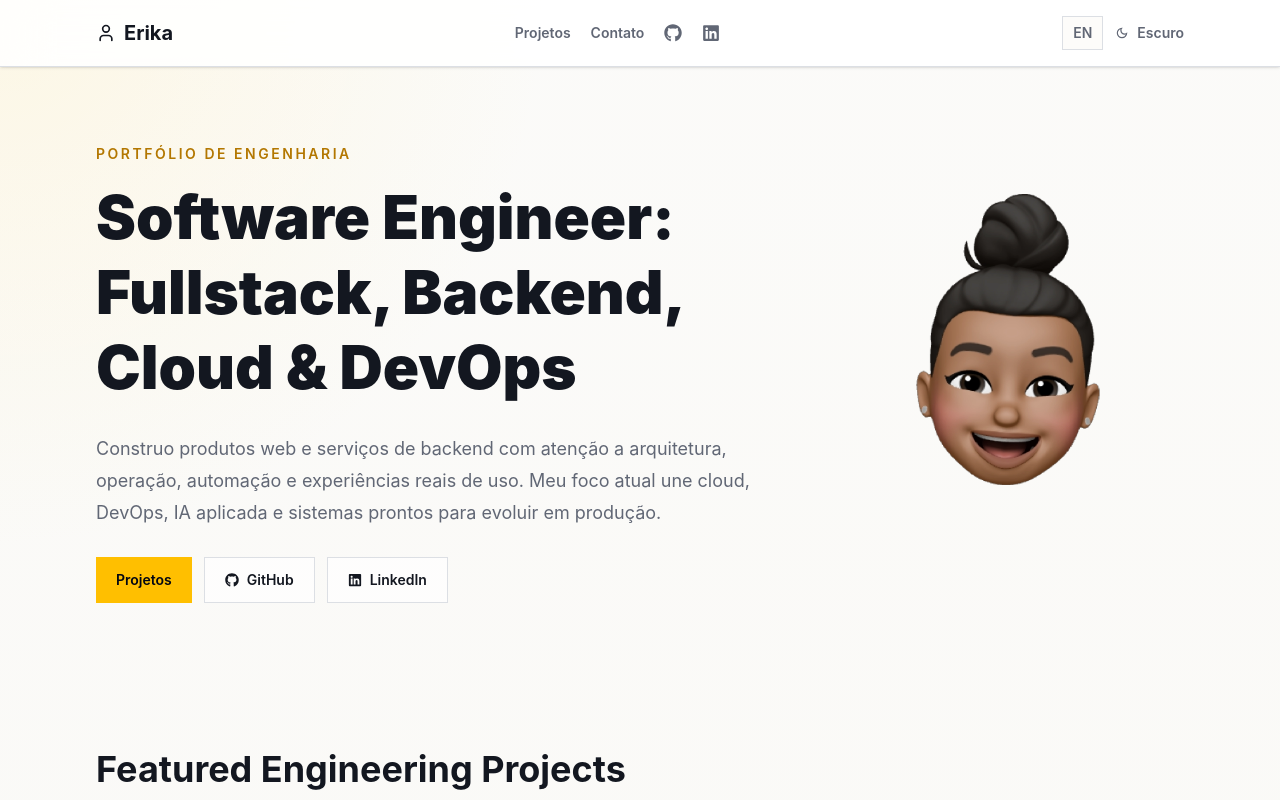
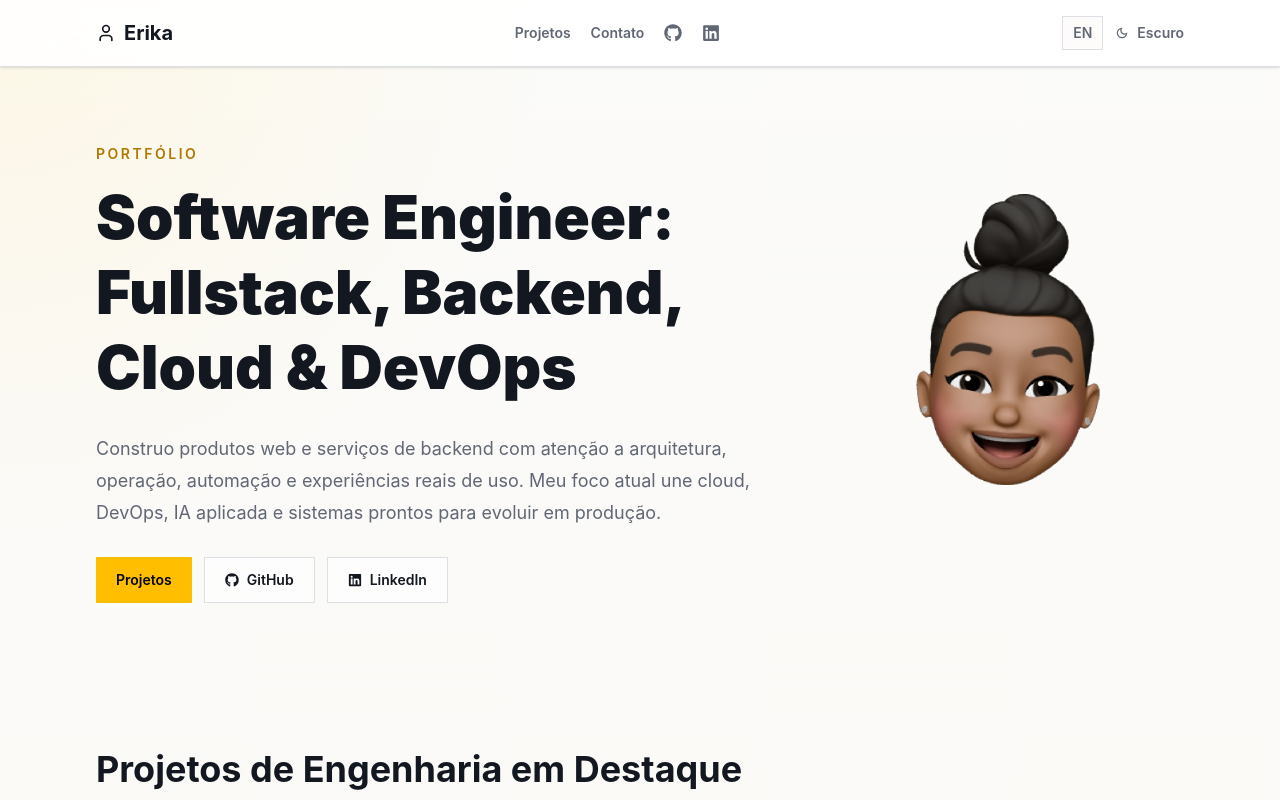
Before and after one commit to erikalira/erikalira.github.io, a Next.js app: page /pt in a window 1280 px wide. Shown: the top 800 px of the page. Built offline with nearby package versions, Linux system fonts and the light colour scheme.

Commit message:
🎨style: update heroEyebrow and section titles for improved clarity

```diff
--- a/src/app/data/portfolio.ts
+++ b/src/app/data/portfolio.ts
@@ -33,7 +33,7 @@ export type ProjectSection = {
 
 export const portfolioCopy = {
   pt: {
-    heroEyebrow: "Portfólio de engenharia",
+    heroEyebrow: "Portfólio",
     heroTitle: "Software Engineer: Fullstack, Backend, Cloud & DevOps",
     heroBody:
       "Construo produtos web e serviços de backend com atenção a arquitetura, operação, automação e experiências reais de uso. Meu foco atual une cloud, DevOps, IA aplicada e sistemas prontos para evoluir em produção.",
@@ -50,7 +50,7 @@ export const portfolioCopy = {
       "Aberta a conversas sobre backend, cloud, DevOps, IA aplicada e produtos digitais que precisam sair do protótipo e ganhar operação.",
   },
   en: {
-    heroEyebrow: "Engineering portfolio",
+    heroEyebrow: "Portfolio",
     heroTitle: "Software Engineer: Fullstack, Backend, Cloud & DevOps",
     heroBody:
       "I build web products and backend services with care for architecture, operations, automation, and real user workflows. My current focus connects cloud, DevOps, applied AI, and systems that can keep evolving in production.",
@@ -72,7 +72,7 @@ export const projectSections: Record<Locale, ProjectSection[]> = {
   pt: [
     {
       id: "featured",
-      title: "Featured Engineering Projects",
+      title: "Projetos de Engenharia em Destaque",
       intro:
         "Projetos que mostram arquitetura, produto, automação e operação como partes do mesmo sistema.",
       projects: [
```
